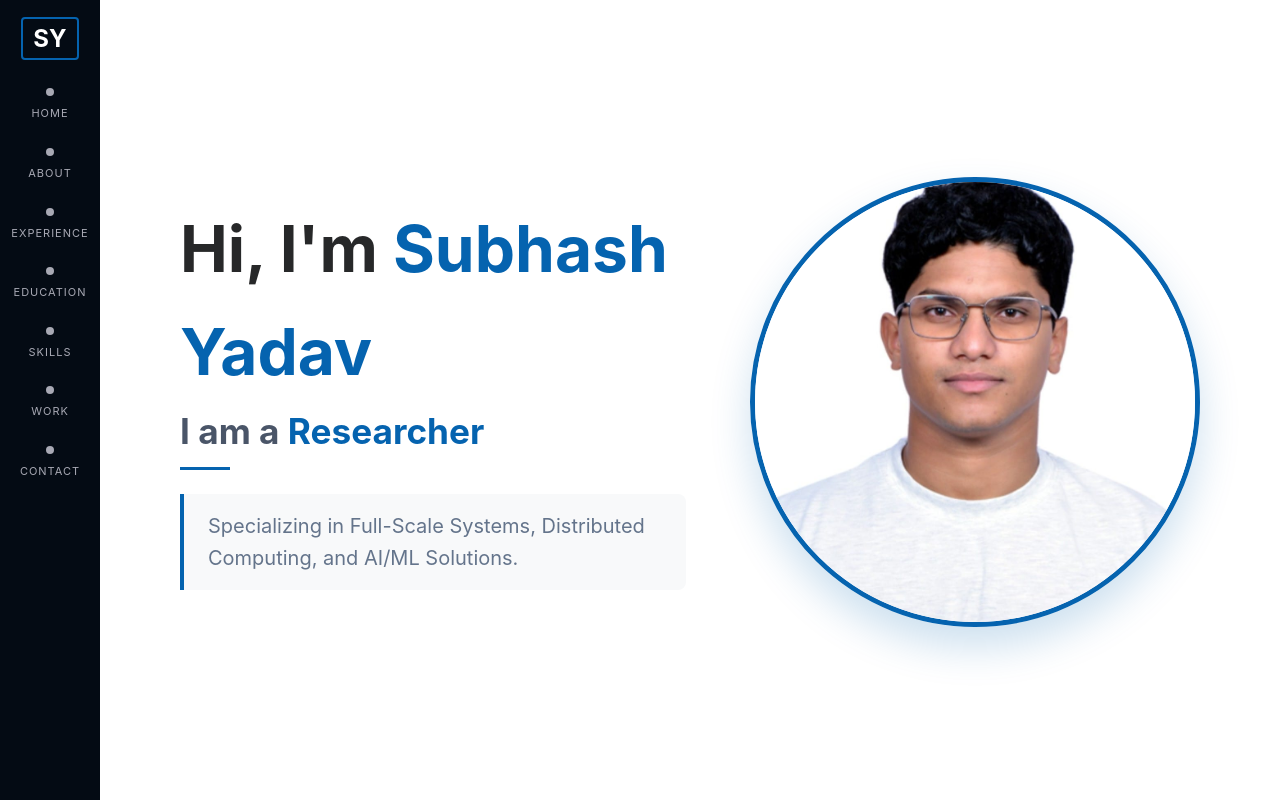
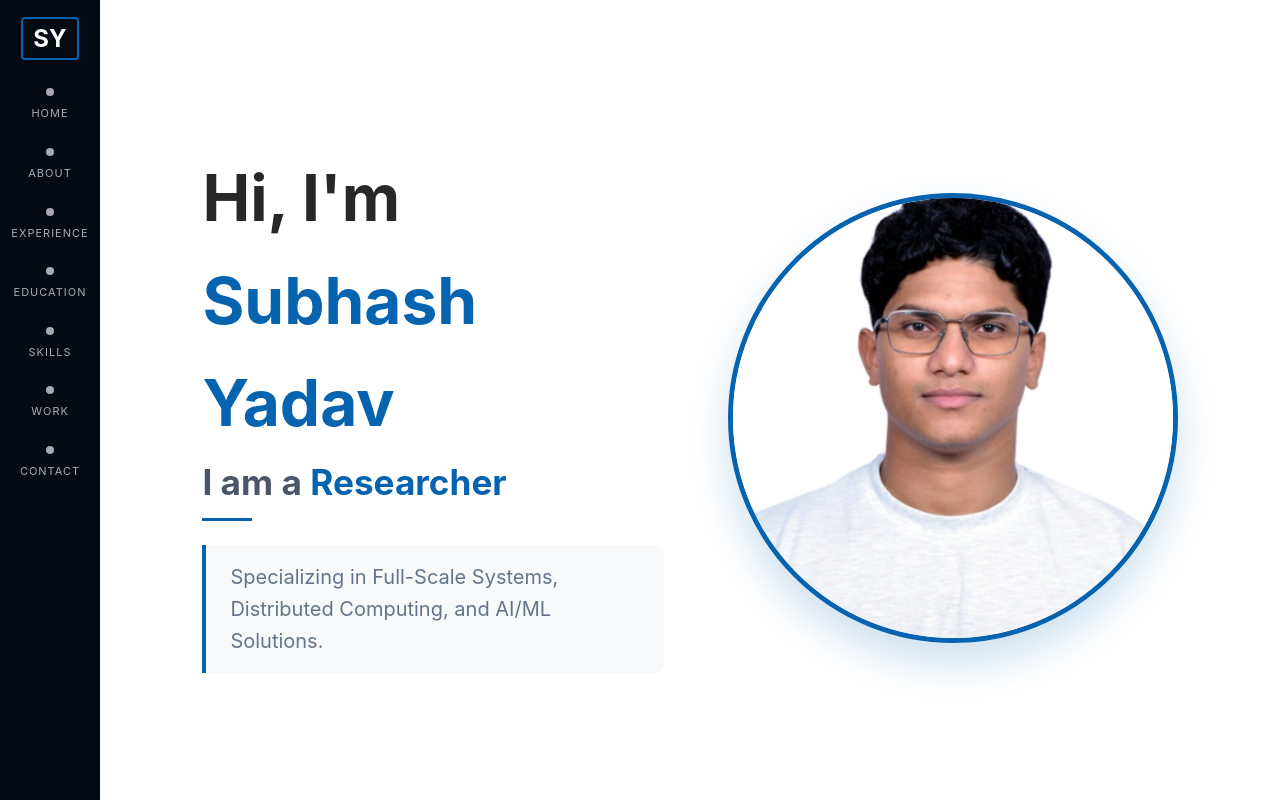
Before and after one commit to subhashyadavon/SubhashYadav, a React (Vite) app: page / in a window 1280 px wide. Shown: the top 800 px of the page. Built offline with nearby package versions, Linux system fonts and the light colour scheme.

Commit message:
style: removed max-width to allow content to expand across full screen

```diff
--- a/src/index.css
+++ b/src/index.css
@@ -31,10 +31,8 @@ body {
 
 main {
   margin-left: var(--sidebar-width);
-  padding: 2rem 5rem;
-  max-width: 1200px;
-  /* Add auto margins to center content if it hits the max-width */
-  margin-right: auto;
+  padding: 3rem 8%;
+  max-width: 100%;
 }
 
 @media (max-width: 900px) {
```
